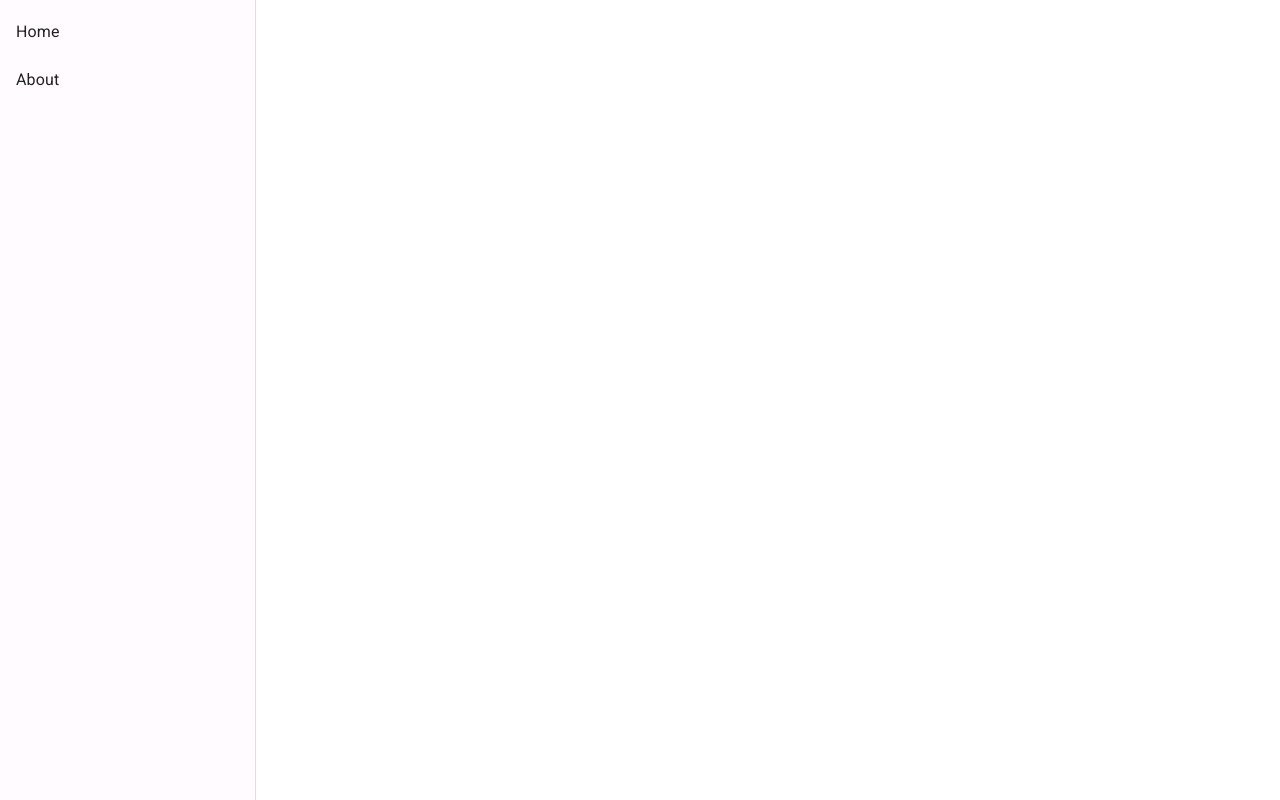
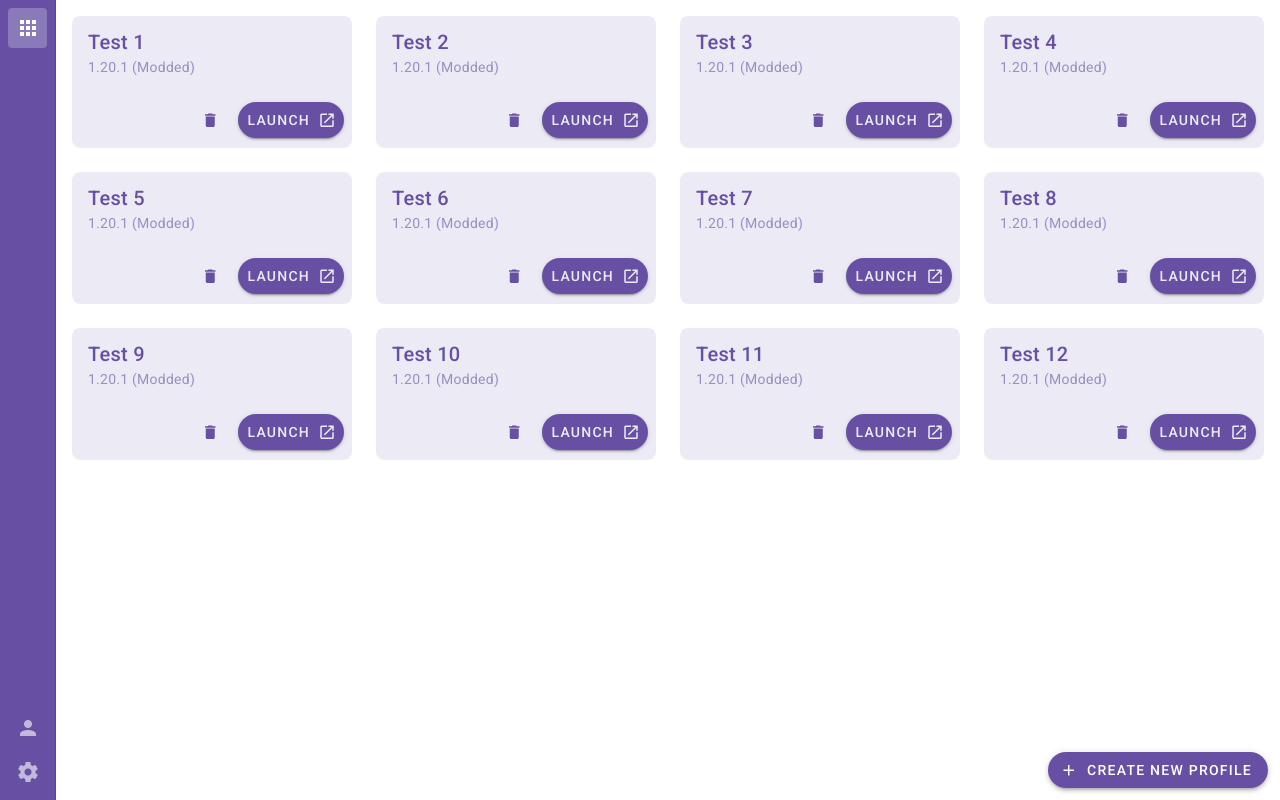
Before and after one commit to legenlee/crylic, a Vue app: page /profiles#/profiles in a window 1280 px wide. Before the commit this address had no page. Built offline with nearby package versions, Linux system fonts and the light colour scheme.

Commit message:
feat: Published basic profile list screen

```diff
--- a/src/renderer/App.vue
+++ b/src/renderer/App.vue
@@ -1,22 +1,13 @@
 <script setup lang="ts">
-import { RouteNames } from './routes';
+import DefaultLayout from './layouts/DefaultLayout.vue';
+
+
 </script>
 
 <template>
   <VApp>
-    <VNavigationDrawer permanent>
-      <VList>
-        <VListItem :to="{ name: RouteNames.HOME }">
-          <VListItemTitle>Home</VListItemTitle>
-        </VListItem>
-        <VListItem :to="{ name: RouteNames.ABOUT }">
-          <VListItemTitle>About</VListItemTitle>
-        </VListItem>
-      </VList>
-    </VNavigationDrawer>
-
-    <VMain>
+    <DefaultLayout>
       <RouterView />
-    </VMain>
+    </DefaultLayout>
   </VApp>
 </template>
--- /dev/null
+++ b/src/renderer/layouts/DefaultLayout.vue
@@ -0,0 +1,65 @@
+<script setup lang="ts">
+import { ref } from 'vue';
+import { RouteNames } from '../routes';
+
+const auth = ref(false);
+</script>
+
+<template>
+  <VNavigationDrawer permanent rail color="primary">
+    <VList nav density="compact">
+      <VListItem link :to="{ name: RouteNames.PROFILES }" prepend-icon="mdi-apps" />
+    </VList>
+
+    <template #append>
+      <VList nav density="compact">
+        <VMenu v-if="auth">
+          <template #activator="{ props }">
+            <VListItem v-bind="props" prepend-icon="mdi-account" />
+          </template>
+
+          <VList density="compact">
+            <VListItem title="Sign out" prepend-icon="mdi-logout" />
+          </VList>
+        </VMenu>
+        <VMenu v-else>
+          <template #activator="{ props }">
+            <VListItem v-bind="props" prepend-icon="mdi-account" />
+          </template>
+
+          <VList density="compact">
+            <VListItem title="Sign In" prepend-icon="mdi-login" />
+          </VList>
+        </VMenu>
+        <VListItem link prepend-icon="mdi-cog" />
+      </VList>
+    </template>
+  </VNavigationDrawer>
+
+  <!-- <VAppBar color="transparent" density="compact">
+    <template #append>
+      <VMenu v-if="auth">
+        <template #activator="{ props }">
+          <VBtn icon="mdi-account" v-bind="props" />
+        </template>
+
+        <VList density="compact">
+          <VListItem title="Sign out" prepend-icon="mdi-logout" />
+        </VList>
+      </VMenu>
+      <VMenu v-else>
+        <template #activator="{ props }">
+          <VBtn icon="mdi-account" v-bind="props" />
+        </template>
+
+        <VList density="compact">
+          <VListItem title="Sign In with Microsoft account" prepend-icon="mdi-login" />
+        </VList>
+      </VMenu>
+    </template>
+  </VAppBar> -->
+
+  <VMain>
+    <slot />
+  </VMain>
+</template>
--- a/src/renderer/routes.ts
+++ b/src/renderer/routes.ts
@@ -1,17 +1,27 @@
+import { RouteRecordRaw } from "vue-router";
+
 export const RouteNames = {
-  HOME: "home",
-  ABOUT: "about",
+  INIT: "init",
+  PROFILES: "profiles",
+  PROFILE_DETAIL: "profile-detail",
 } as const;
 
-export const routes = [
+export const routes: RouteRecordRaw[] = [
   {
-    name: RouteNames.HOME,
+    name: RouteNames.INIT,
     path: "/",
-    component: () => import("./views/HomeView.vue"),
+    redirect: {
+      name: RouteNames.PROFILES,
+    },
   },
   {
-    name: RouteNames.ABOUT,
-    path: "/about",
-    component: () => import("./views/AboutView.vue"),
+    name: RouteNames.PROFILES,
+    path: "/profiles",
+    component: () => import("./views/ProfilesView.vue"),
+  },
+  {
+    name: RouteNames.PROFILE_DETAIL,
+    path: "/profiles/:id",
+    component: () => import("./views/ProfileDetailView.vue"),
   },
 ];
--- a/src/renderer/views/AboutView.vue
+++ /dev/null
@@ -1,4 +0,0 @@
-<template>
-  <h1>About Page</h1>
-  <p>This is the about view of the application.</p>
-</template>
--- a/src/renderer/views/HomeView.vue
+++ /dev/null
@@ -1,12 +0,0 @@
-<script setup lang="ts">
-import { useCounterStore } from "../stores/counter";
-
-const store = useCounterStore();
-</script>
-
-<template>
-  <h1>💖 Hello World!</h1>
-  <p>Welcome to your Electron application.</p>
-  <p>Counter: {{ store.count }}</p>
-  <VBtn @click="store.increment">Increment</VBtn>
-</template>
--- /dev/null
+++ b/src/renderer/views/ProfileDetailView.vue
@@ -0,0 +1,30 @@
+<script setup lang="ts">
+import { useRoute } from 'vue-router';
+import { useDate } from 'vuetify';
+
+const { params } = useRoute();
+const date = useDate();
+
+const formattedNow = date.format(new Date(), 'fullDateTime');
+</script>
+
+<template>
+  <VContainer fluid>
+    <h1 class="text-h1">{{ params.id }}</h1>
+    <VDivider class="my-4" />
+    <div class="d-flex align-center ga-4">
+      <VBtn variant="elevated" size="x-large" prepend-icon="mdi-launch" text="Launch"></VBtn>
+      <VDivider vertical />
+      <div class="text-medium-emphasis">
+        <span>Last launched:</span>
+        <div>{{ formattedNow }}</div>
+      </div>
+      <VDivider vertical />
+      <div class="text-medium-emphasis">
+        <span>Total playtime:</span>
+        <div>0 hour(s)</div>
+      </div>
+    </div>
+    <VDivider class="my-4" />
+  </VContainer>
+</template>
--- /dev/null
+++ b/src/renderer/views/ProfilesView.vue
@@ -0,0 +1,42 @@
+<script setup lang="ts">
+import { RouteNames } from '../routes';
+
+const dummys = [
+  "Test 1",
+  "Test 2",
+  "Test 3",
+  "Test 4",
+  "Test 5",
+  "Test 6",
+  "Test 7",
+  "Test 8",
+  "Test 9",
+  "Test 10",
+  "Test 11",
+  "Test 12",
+];
+
+</script>
+
+<template>
+  <VContainer fluid>
+    <VRow>
+      <VCol v-for="dummy in dummys" :key="dummy" cols="3">
+        <VCard variant="tonal" color="primary" :to="{ name: RouteNames.PROFILE_DETAIL, params: { id: dummy } }">
+          <VCardItem>
+            <VCardTitle>{{ dummy }}</VCardTitle>
+            <VCardSubtitle>1.20.1 (Modded)</VCardSubtitle>
+          </VCardItem>
+
+          <VCardActions>
+            <VSpacer />
+            <VBtn icon="mdi-delete" size="small" @click.prevent />
+            <VBtn variant="elevated" text="Launch" append-icon="mdi-launch" @click.prevent />
+          </VCardActions>
+        </VCard>
+      </VCol>
+    </VRow>
+
+    <VFab prepend-icon="mdi-plus" text="Create new Profile" app></VFab>
+  </VContainer>
+</template>
```
Also changed, not shown: src/main.ts (+11 -11 lines).
